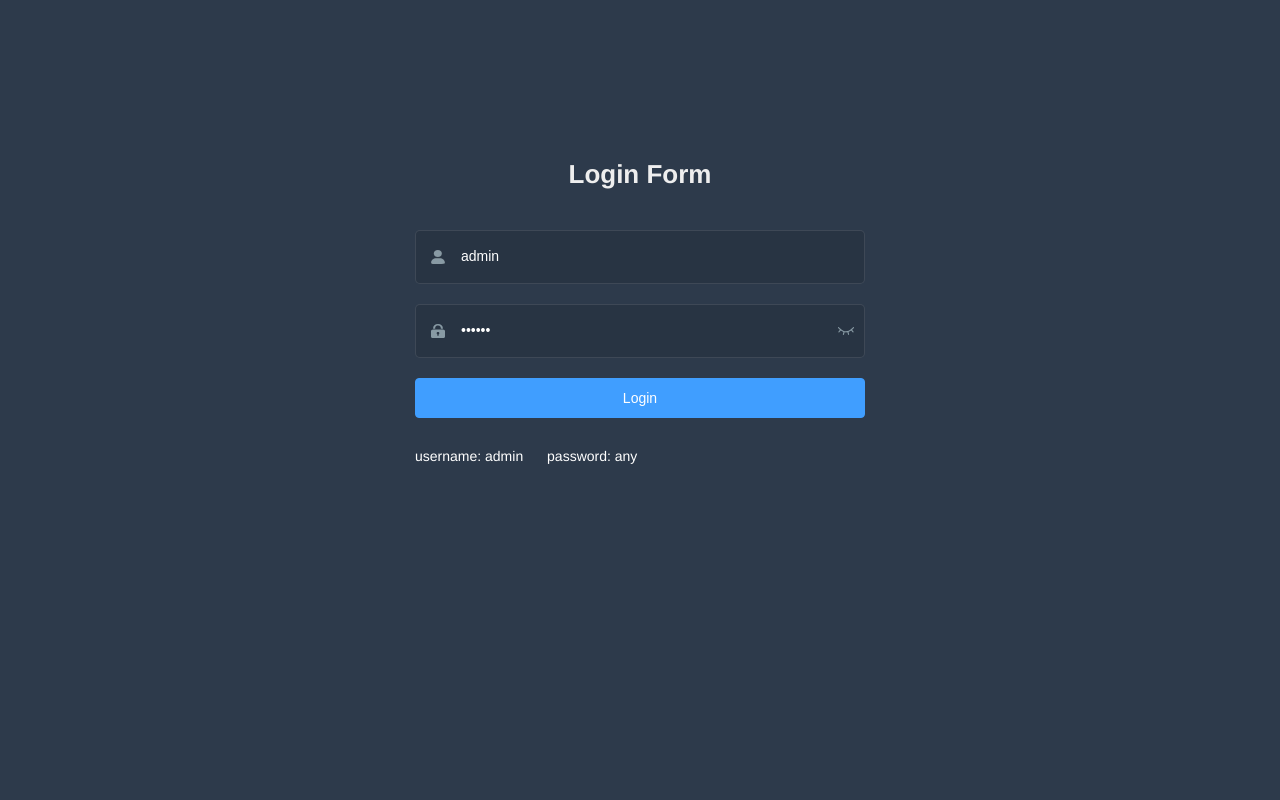
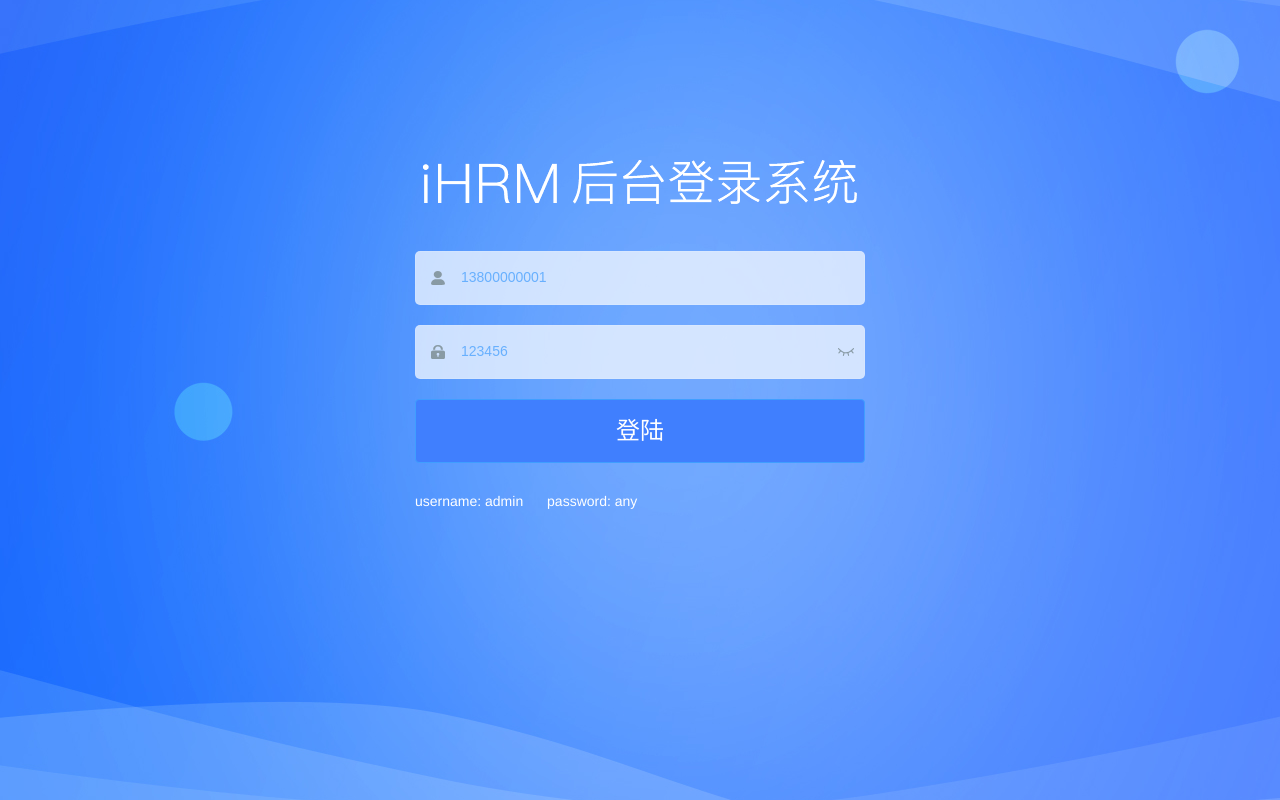
Before and after one commit to TTpeach1/hrsaas, a Vue app: page /#/login in a window 1280 px wide. Built offline with nearby package versions, Linux system fonts and the light colour scheme.

Commit message:
完成登陆流程

```diff
--- a/src/api/user.js
+++ b/src/api/user.js
@@ -1,4 +1,19 @@
 import request from '@/utils/request'
-
-export function login(data) {
+/**
+ *  登陆请求
+ * @param {Object} data  password mobile
+ * @returns promise
+ */
+export function loginApi(data) {
+    return request({
+        url:'/sys/login',
+        method: 'POST',
+        data
+    })
 }
+//  export const  loginApi =(data) =>
+//      request({
+//         url:'/sys/login',
+//         method: 'POST',
+//         data
+//     })
--- a/src/store/modules/user.js
+++ b/src/store/modules/user.js
@@ -1,6 +1,19 @@
+import {loginApi} from '@/api/user'
 export default {
   namespaced: true,
-  state: {},
-  mutations: {},
-  actions: {}
+  state: {
+    token:''
+  },
+  mutations: {
+    setToken(state,payload){
+      state.token = payload
+    }
+  },
+  actions: {
+    async getToken(context,data){
+      const res = await loginApi(data)
+      console.log(res);
+      context.commit('setToken',res)
+    }
+  }
 }
--- a/src/utils/request.js
+++ b/src/utils/request.js
@@ -1,6 +1,27 @@
 // 导出一个axios的实例  而且这个实例要有请求拦截器 响应拦截器
 import axios from 'axios'
-const service = axios.create() // 创建一个axios的实例
+import { Message } from 'element-ui'
+const service = axios.create({
+  // baseURL: 'http://localhost:8888/api',
+  baseURL: process.env.VUE_APP_BASE_API,
+  timeout: 5000
+}) // 创建一个axios的实例
 service.interceptors.request.use() // 请求拦截器
-service.interceptors.response.use() // 响应拦截器
+service.interceptors.response.use(
+  (res) => {
+    // console.log(res);
+    //请求成功的函数
+    //解构
+    const { success, data, message } = res.data
+    if (success) {
+      return data
+    }
+    Message.error(message)
+    return Promise.reject(new Error(message))
+  },
+  function (error) {
+    Message.error('系统异常')
+    return Promise.reject(error)
+  }
+) // 响应拦截器
 export default service // 导出axios实例
--- a/src/views/login/index.vue
+++ b/src/views/login/index.vue
@@ -1,100 +1,137 @@
 <template>
   <div class="login-container">
-    <el-form ref="loginForm" :model="loginForm" :rules="loginRules" class="login-form" auto-complete="on" label-position="left">
-
+    <!-- 表单校验1.添加model属性：整个表单属性 -->
+    <!-- 表单校验2.添加rules属性：整个表单校验规则 -->
+    <el-form
+      ref="loginForm"
+      class="login-form"
+      auto-complete="on"
+      label-position="left"
+      :model="loginForm"
+      :rules="loginRules"
+    >
+      <!-- 放置标题图片 @是设置的别名-->
       <div class="title-container">
-        <h3 class="title">Login Form</h3>
+        <h3 class="title">
+          <img src="@/assets/common/login-logo.png" alt="" />
+        </h3>
       </div>
 
-      <el-form-item prop="username">
+      <!-- 表单区域 -->
+      <el-form-item prop="mobile">
         <span class="svg-container">
           <svg-icon icon-class="user" />
         </span>
-        <el-input
-          ref="username"
-          v-model="loginForm.username"
-          placeholder="Username"
-          name="username"
-          type="text"
-          tabindex="1"
-          auto-complete="on"
-        />
+        <el-input v-model="loginForm.mobile"></el-input>
       </el-form-item>
 
       <el-form-item prop="password">
         <span class="svg-container">
           <svg-icon icon-class="password" />
         </span>
-        <el-input
-          :key="passwordType"
-          ref="password"
-          v-model="loginForm.password"
-          :type="passwordType"
-          placeholder="Password"
-          name="password"
-          tabindex="2"
-          auto-complete="on"
-          @keyup.enter.native="handleLogin"
-        />
+        <el-input v-model="loginForm.password"></el-input>
         <span class="show-pwd" @click="showPwd">
-          <svg-icon :icon-class="passwordType === 'password' ? 'eye' : 'eye-open'" />
+          <svg-icon
+            :icon-class="passwordType === 'password' ? 'eye' : 'eye-open'"
+          />
         </span>
       </el-form-item>
-
-      <el-button :loading="loading" type="primary" style="width:100%;margin-bottom:30px;" @click.native.prevent="handleLogin">Login</el-button>
+      <!-- :loading="loading" -->
+      <el-button
+        :loading="isLogin"
+        class="loginBtn"
+        type="primary"
+        style="width: 100%; margin-bottom: 30px"
+        @click="login"
+        >登陆</el-button
+      >
 
       <div class="tips">
-        <span style="margin-right:20px;">username: admin</span>
+        <span style="margin-right: 20px">username: admin</span>
         <span> password: any</span>
       </div>
-
     </el-form>
   </div>
 </template>
 
 <script>
-import { validUsername } from '@/utils/validate'
+// import { validUsername } from '@/utils/validate'
 
 export default {
   name: 'Login',
   data() {
-    const validateUsername = (rule, value, callback) => {
-      if (!validUsername(value)) {
-        callback(new Error('Please enter the correct user name'))
-      } else {
-        callback()
-      }
-    }
-    const validatePassword = (rule, value, callback) => {
-      if (value.length < 6) {
-        callback(new Error('The password can not be less than 6 digits'))
-      } else {
-        callback()
-      }
-    }
+    // const validateUsername = (rule, value, callback) => {
+    //   if (!validUsername(value)) {
+    //     callback(new Error('Please enter the correct user name'))
+    //   } else {
+    //     callback()
+    //   }
+    // }
+    // const validatePassword = (rule, value, callback) => {
+    //   if (value.length < 6) {
+    //     callback(new Error('The password can not be less than 6 digits'))
+    //   } else {
+    //     callback()
+    //   }
+    // }
     return {
       loginForm: {
-        username: 'admin',
-        password: '111111'
+        mobile: '13800000001',
+        password: '123456'
       },
       loginRules: {
-        username: [{ required: true, trigger: 'blur', validator: validateUsername }],
-        password: [{ required: true, trigger: 'blur', validator: validatePassword }]
+        mobile: [
+          {
+            required: true,
+            message: '请输入手机号',
+            trigger: 'blur'
+          },
+          {
+            pattern: /^(?:(?:\+|00)86)?1[3-9]\d{9}$/,
+            message: '手机号码格式不正确',
+            trigger: 'blur'
+          }
+        ],
+        password: [
+          {
+            required: true,
+            message: '请输入密码',
+            trigger: 'blur'
+          }
+          // {
+          //   pattern:
+          //     /^(?![a-zA-Z]+$)(?![A-Z0-9]+$)(?![A-Z\W_!@#$%^&*`~()-+=]+$)(?![a-z0-9]+$)(?![a-z\W_!@#$%^&*`~()-+=]+$)(?![0-9\W_!@#$%^&*`~()-+=]+$)[a-zA-Z0-9\W_!@#$%^&*`~()-+=]/,
+          //   message: '密码格式不正确',
+          //   trigger: 'blur'
+          // }
+        ]
       },
-      loading: false,
+      isLogin: false,
       passwordType: 'password',
       redirect: undefined
     }
   },
   watch: {
     $route: {
-      handler: function(route) {
+      handler: function (route) {
         this.redirect = route.query && route.query.redirect
       },
       immediate: true
     }
   },
   methods: {
+    async login() {
+      this.isLogin = true
+      try {
+        await this.$refs.loginForm.validate()
+        // console.log('123');
+        await this.$store.dispatch('user/getToken', this.loginForm)
+        this.$router.push('/')
+        this.$message.success('登陆成功')
+      } finally {
+        this.isLogin = false
+      }
+    },
     showPwd() {
       if (this.passwordType === 'password') {
         this.passwordType = ''
@@ -103,22 +140,6 @@ export default {
       }
       this.$nextTick(() => {
         this.$refs.password.focus()
-      })
-    },
-    handleLogin() {
-      this.$refs.loginForm.validate(valid => {
-        if (valid) {
-          this.loading = true
-          this.$store.dispatch('user/login', this.loginForm).then(() => {
-            this.$router.push({ path: this.redirect || '/' })
-            this.loading = false
-          }).catch(() => {
-            this.loading = false
-          })
-        } else {
-          console.log('error submit!!')
-          return false
-        }
       })
     }
   }
@@ -129,8 +150,8 @@ export default {
 /* 修复input 背景不协调 和光标变色 */
 /* Detail see https://github.com/PanJiaChen/vue-element-admin/pull/927 */
 
-$bg:#283443;
-$light_gray:#fff;
+$bg: #283443;
+$light_gray: #68b0fe;
 $cursor: #fff;
 
 @supports (-webkit-mask: none) and (not (cater-color: $cursor)) {
@@ -165,22 +186,28 @@ $cursor: #fff;
 
   .el-form-item {
     border: 1px solid rgba(255, 255, 255, 0.1);
-    background: rgba(0, 0, 0, 0.1);
+    background: rgba(255, 255, 255, 0.7); // 输入登录表单的背景色
     border-radius: 5px;
     color: #454545;
+  }
+  .el-form-item__error {
+    color: #fff;
   }
 }
 </style>
 
 <style lang="scss" scoped>
-$bg:#2d3a4b;
-$dark_gray:#889aa4;
-$light_gray:#eee;
+$bg: #2d3a4b;
+$dark_gray: #889aa4;
+$light_gray: #eee;
 
 .login-container {
   min-height: 100%;
   width: 100%;
-  background-color: $bg;
+  // background-color: $bg;
+  //设置背景图片
+  background-image: url('~@/assets/common/login.jpg'); // 设置背景图片
+  background-position: center; // 将图片位置设置为充满整个屏幕
   overflow: hidden;
 
   .login-form {
@@ -190,6 +217,13 @@ $light_gray:#eee;
     padding: 160px 35px 0;
     margin: 0 auto;
     overflow: hidden;
+  }
+
+  .loginBtn {
+    background: #407ffe;
+    height: 64px;
+    line-height: 32px;
+    font-size: 24px;
   }
 
   .tips {
--- a/vue.config.js
+++ b/vue.config.js
@@ -13,7 +13,7 @@ const name = defaultSettings.title || 'vue Admin Template' // page title
 // For example, Mac: sudo npm run
 // You can change the port by the following methods:
 // port = 9528 npm run dev OR npm run dev --port = 9528
-const port = process.env.port || process.env.npm_config_port || 9528 // dev port
+const port = process.env.port || process.env.npm_config_port || 8888 // dev port
 
 // All configuration item explanations can be find in https://cli.vuejs.org/config/
 module.exports = {
@@ -27,7 +27,8 @@ module.exports = {
   publicPath: '/',
   outputDir: 'dist',
   assetsDir: 'static',
-  lintOnSave: process.env.NODE_ENV === 'development',
+  // lintOnSave: process.env.NODE_ENV === 'development',
+  lintOnSave: false,
   productionSourceMap: false,
   devServer: {
     port: port,
@@ -36,7 +37,12 @@ module.exports = {
       warnings: false,
       errors: true
     },
-    before: require('./mock/mock-server.js')
+    proxy: {
+      '/api': {
+        target: 'http://ihrm-java.itheima.net/', // 跨域请求的地址
+        changeOrigin: true // 只有这个值为true的情况下 才表示开启跨域
+      }
+    }
   },
   configureWebpack: {
     // provide the app's title in webpack's name field, so that
@@ -64,10 +70,7 @@ module.exports = {
     config.plugins.delete('prefetch')
 
     // set svg-sprite-loader
-    config.module
-      .rule('svg')
-      .exclude.add(resolve('src/icons'))
-      .end()
+    config.module.rule('svg').exclude.add(resolve('src/icons')).end()
     config.module
       .rule('icons')
       .test(/\.svg$/)
@@ -80,19 +83,18 @@ module.exports = {
       })
       .end()
 
-    config
-      .when(process.env.NODE_ENV !== 'development',
-        config => {
+    config.when(process.env.NODE_ENV !== 'development', (config) => {
       config
         .plugin('ScriptExtHtmlWebpackPlugin')
         .after('html')
-            .use('script-ext-html-webpack-plugin', [{
+        .use('script-ext-html-webpack-plugin', [
+          {
             // `runtime` must same as runtimeChunk name. default is `runtime`
             inline: /runtime\..*\.js$/
-            }])
+          }
+        ])
         .end()
-          config
-            .optimization.splitChunks({
+      config.optimization.splitChunks({
         chunks: 'all',
         cacheGroups: {
           libs: {
@@ -117,7 +119,6 @@ module.exports = {
       })
       // https:// webpack.js.org/configuration/optimization/#optimizationruntimechunk
       config.optimization.runtimeChunk('single')
-        }
-      )
+    })
   }
 }
```
Also changed, not shown: 1 other file (tests, documents, lock files or other folders). Lines whose indentation alone changed are shown as unchanged.
